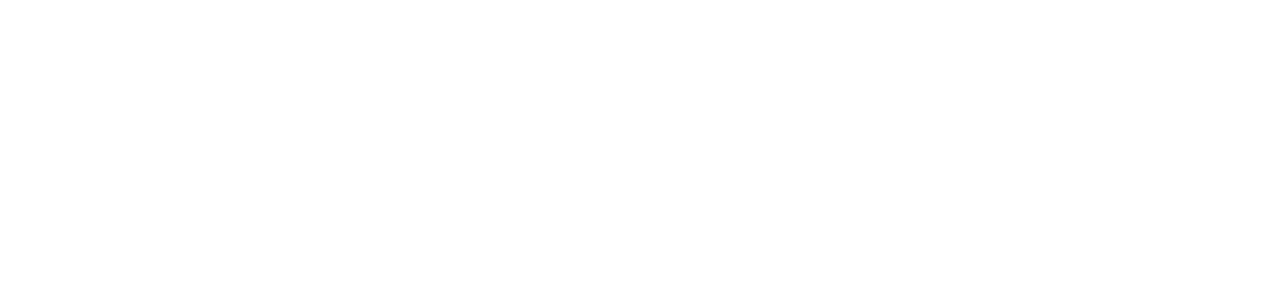
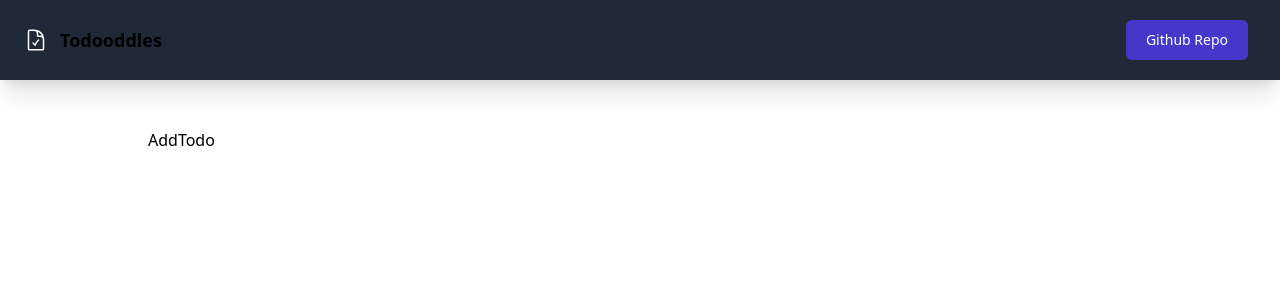
Before and after one commit to lisawagner/rtk-tailwind-todo, a React (Create React App) app: page /add-todo in a window 1280 px wide. Before the commit this address had no page. Shown: the top 300 px of the page. Built offline with nearby package versions, Linux system fonts and the light colour scheme.

Commit message:
feat: add AddTodo component scaffold & route

```diff
--- a/src/App.js
+++ b/src/App.js
@@ -2,6 +2,7 @@
 import { Routes, Route } from 'react-router-dom'
 import TodoList from './features/todos/TodoList';
 import Layout from './components/Layout';
+import AddTodo from './features/todos/AddTodo';
 
 
 function App() {
@@ -10,6 +11,7 @@
       <Route path="/" element={<Layout />}>
         {/* TodoList component acting as homepage here */}
         <Route index element={<TodoList />} />
+        <Route path="add-todo" element={<AddTodo />}/>
       </Route>
     </Routes>
 
--- /dev/null
+++ b/src/features/todos/AddTodo.js
@@ -0,0 +1,6 @@
+const AddTodo = () => {
+  return (
+    <div>AddTodo</div>
+  )
+}
+export default AddTodo
```
